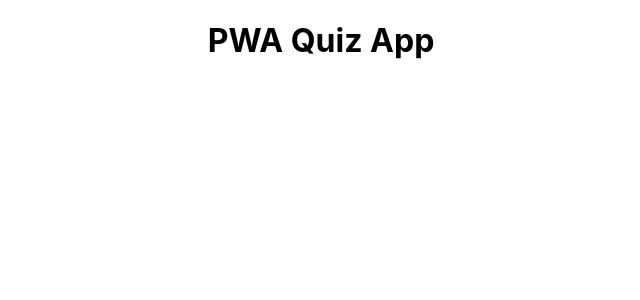
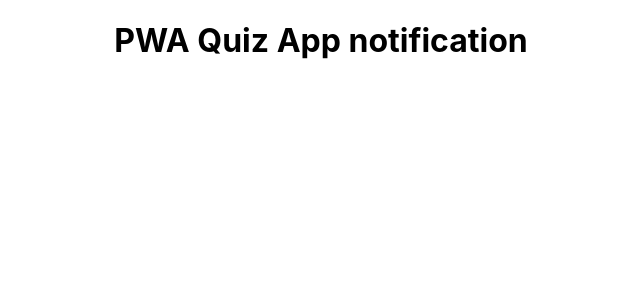
Before and after one commit to Amanymous/Quiz-App-with-React-TypeScript-it-should-be-a-Progressive-Web-App-PWA-with-Offline-Capability-and-, a React (Create React App) app: page / in a window 1280 px wide. Shown: the top 300 px of the page, without its empty margins (319-959 px from the left). Built offline with nearby package versions, Linux system fonts and the light colour scheme.

Commit message:
surge and CI/CD deployment completed.

```diff
--- a/src/App.tsx
+++ b/src/App.tsx
@@ -5,7 +5,7 @@ import './App.css';
 function App() {
   return (
     <div className="App">
-      <h1>PWA Quiz App</h1>
+      <h1>PWA Quiz App notification</h1>
     </div>
   );
 }
```
